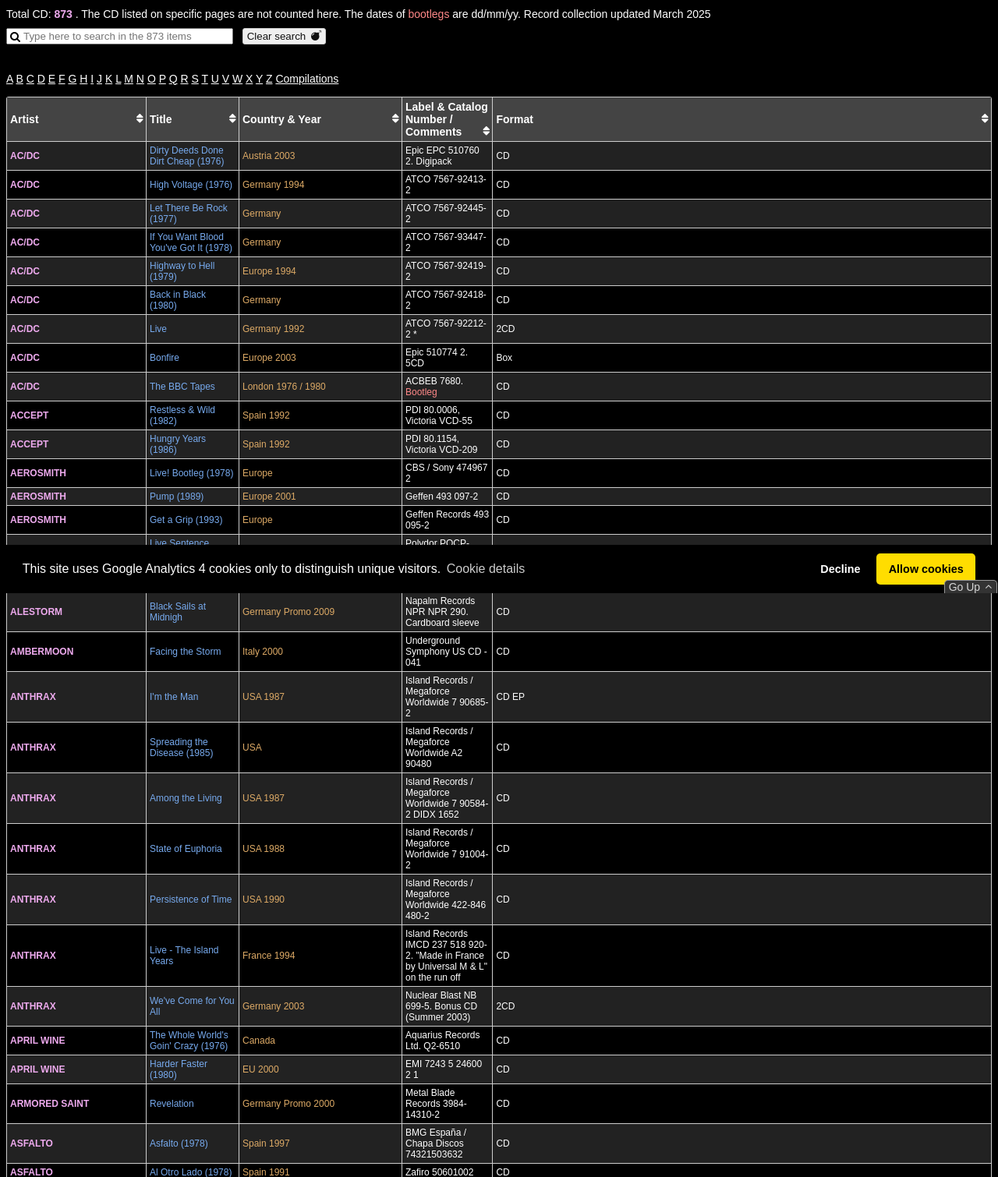
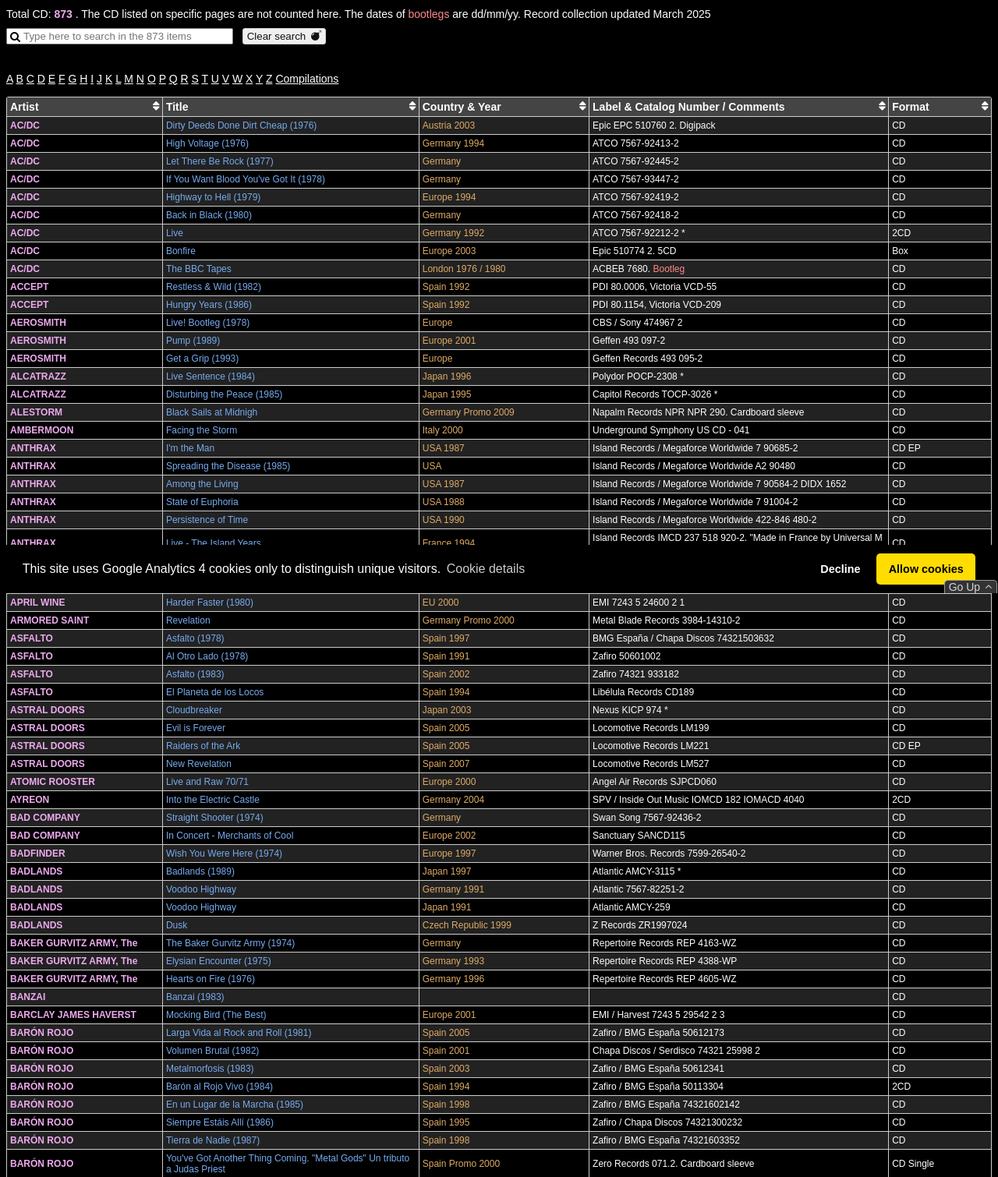
Before and after one commit to raulmateos-m/raulmateos-m.github.io, a PHP site: page /CD.html in a window 1280 px wide. Shown: the part 39-1549 px from the top of the page at 78% size. Run offline with PHP 8.4, Linux system fonts and the light colour scheme; some web fonts are replaced.

Commit message:
Add files via upload

```diff
--- a/styles/raul.css
+++ b/styles/raul.css
@@ -76,19 +76,19 @@
 th.headerSortDown:after {content:"\f0dd"}
 td {padding:4px;background-color:#000;vertical-align:middle}
 tr.even td {background-color:#222}
-th:nth-child(1), td:nth-child(1), #artist th:nth-child(2), #artist td:nth-child(2) {
+th:nth-child(1), td:nth-child(1), .artist th:nth-child(2), .artist td:nth-child(2) {
   width: 170px;
 }
-th:nth-child(2), td:nth-child(2), #artist th:nth-child(3), #artist td:nth-child(3) {
+th:nth-child(2), td:nth-child(2), .artist th:nth-child(3), .artist td:nth-child(3) {
   width: 110px;
 }
-th:nth-child(3), td:nth-child(3), #artist th:nth-child(4), #artist td:nth-child(4) {
+th:nth-child(3), td:nth-child(3), .artist th:nth-child(4), .artist td:nth-child(4) {
   width: 200px;
 }
-th:nth-child(4), td:nth-child(4), #artist th:nth-child(5), #artist td:nth-child(5) {
+th:nth-child(4), td:nth-child(4), .artist th:nth-child(5), .artist td:nth-child(5) {
   width: 60px;
 }
-#artist th:nth-child(1), #artist td:nth-child(1) {
+.artist th:nth-child(1), .artist td:nth-child(1) {
   width: 100px;
 }
 #up {
```
